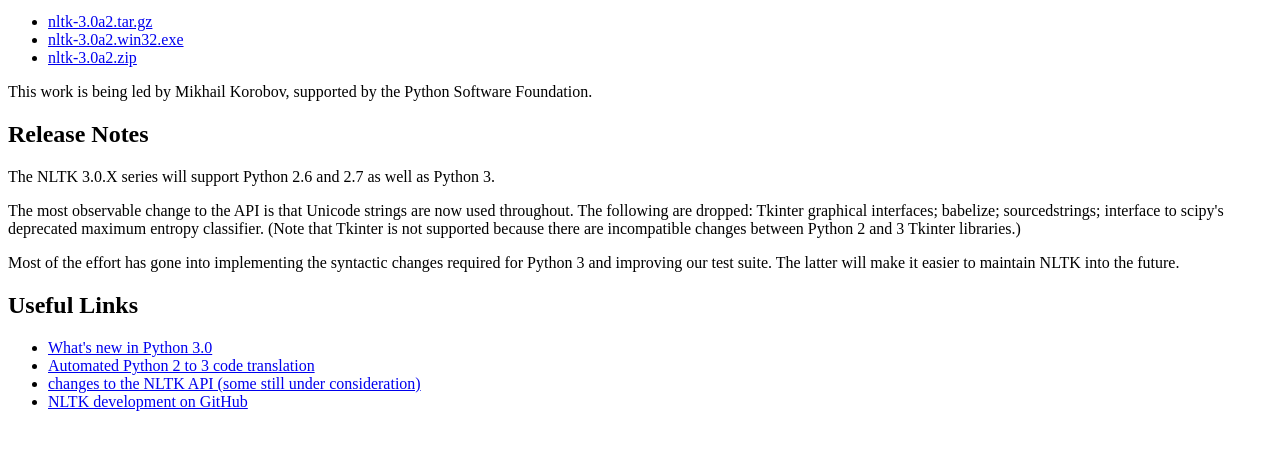
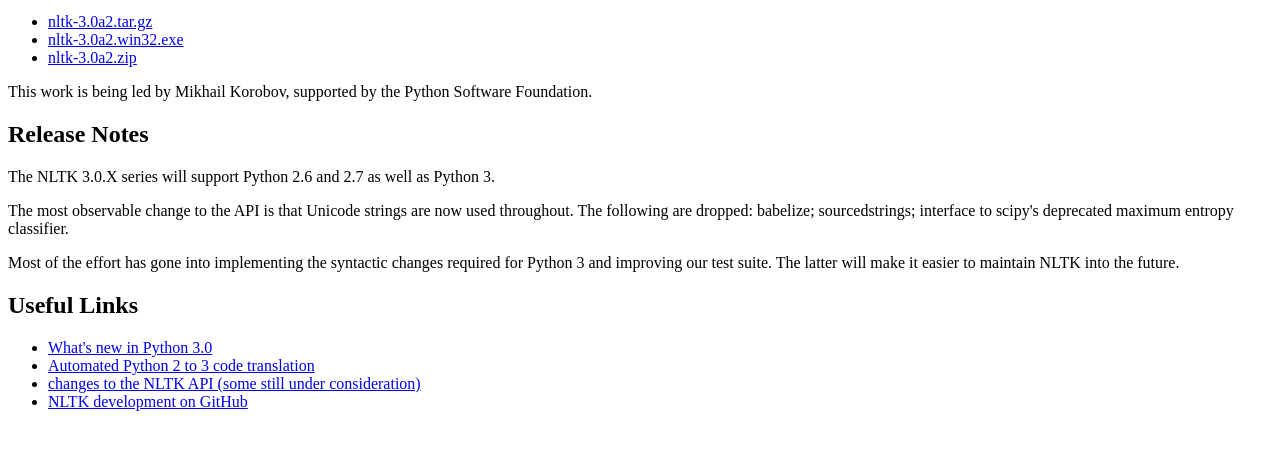
Before and after one commit to azizur77/nltk3-alpha, a plain HTML site: page index.html in a window 1280 px wide. Shown: the part 105-554 px from the top of the page. Drawn offline with Linux system fonts and the light colour scheme.

Commit message:
removed stale comment about tkinter

```diff
--- a/index.html
+++ b/index.html
@@ -25,9 +25,8 @@ All contributions will be acknowledged.
 <p>The NLTK 3.0.X series will support Python 2.6 and 2.7 as well as Python 3.</p>
 
 <p>The most observable change to the API is that Unicode strings are now used throughout.
-The following are dropped: Tkinter graphical interfaces; babelize; sourcedstrings;
-interface to scipy's deprecated maximum entropy classifier. (Note that Tkinter is not
-supported because there are incompatible changes between Python 2 and 3 Tkinter libraries.)
+The following are dropped: babelize; sourcedstrings;
+interface to scipy's deprecated maximum entropy classifier.
 
 <p>Most of the effort has gone into implementing the syntactic changes required for Python 3
 and improving our test suite. The latter will make it easier to maintain NLTK into the future.
```
